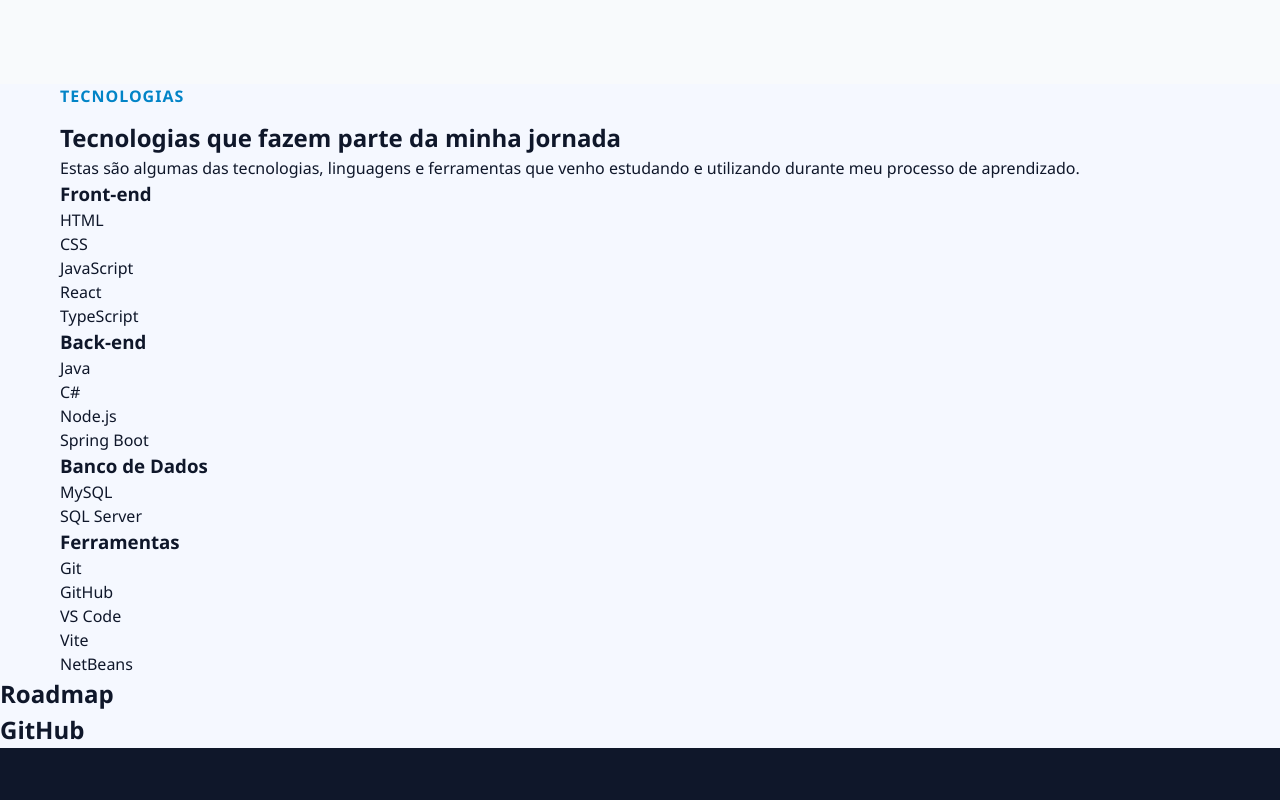
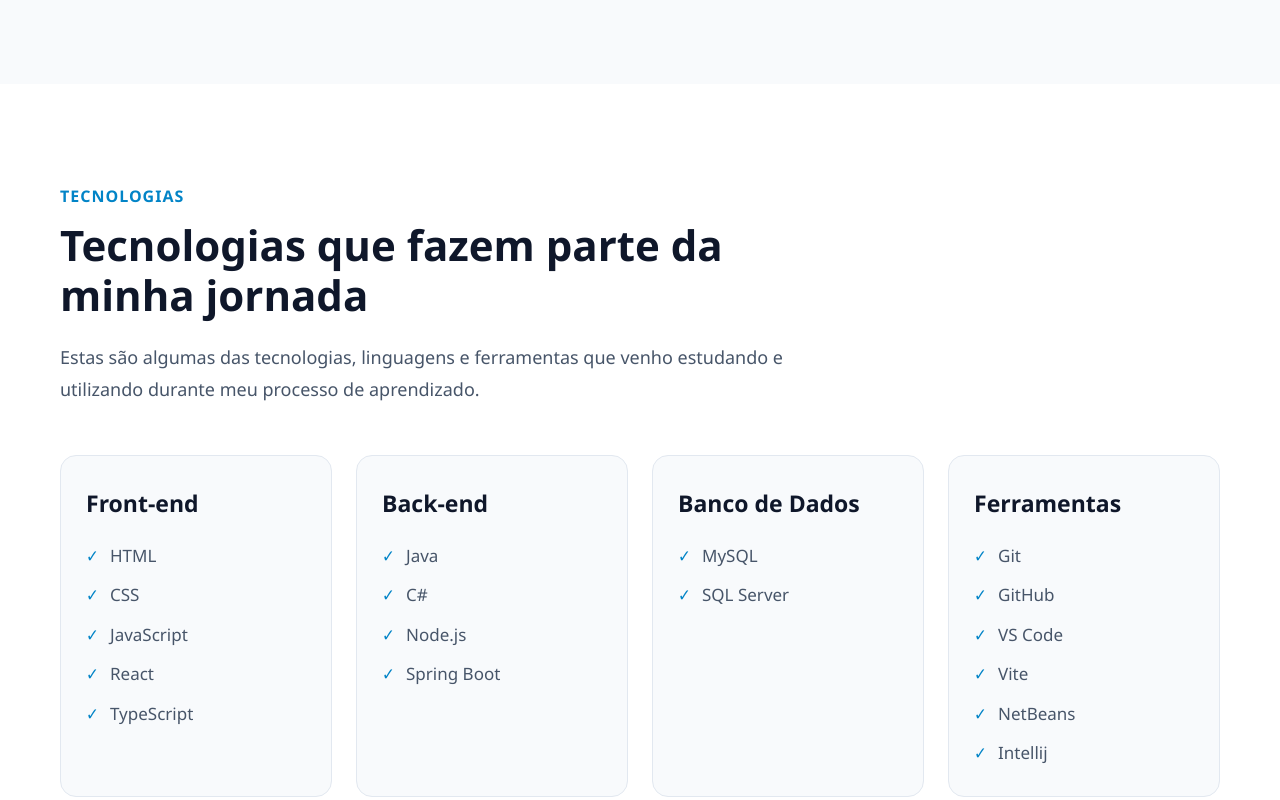
Before and after one commit to AlexandreAkkt/RoadmapReact, a React (Vite) app: page / in a window 1280 px wide. Shown: the part 1280-2080 px from the top of the page. Built offline with nearby package versions, Linux system fonts and the light colour scheme.

Commit message:
chore: testa configuração do Git

```diff
--- a/src/Components/Technologies/Technologies.css
+++ b/src/Components/Technologies/Technologies.css
@@ -0,0 +1,88 @@
+/* Seção principal de tecnologias */
+#technologies {
+  padding: 100px 20px;
+  background-color: #ffffff;
+}
+
+/* Organiza todo o conteúdo da seção */
+.technologies-container {
+  display: flex;
+  flex-direction: column;
+  gap: 50px;
+}
+
+/* Área do título e descrição */
+.technologies-header {
+  max-width: 750px;
+}
+
+/* Título principal */
+.technologies-header h2 {
+  margin-bottom: 20px;
+  color: #0f172a;
+  font-size: 42px;
+  line-height: 1.2;
+}
+
+/* Texto de apresentação */
+.technologies-header p {
+  color: #475569;
+  font-size: 18px;
+  line-height: 1.8;
+}
+
+/* Grade onde ficam os cards */
+.technologies-grid {
+  display: grid;
+  grid-template-columns: repeat(4, 1fr);
+  gap: 24px;
+}
+
+/* Cada card de tecnologia */
+.technology-card {
+  padding: 30px 25px;
+  background-color: #f8fafc;
+  border: 1px solid #e2e8f0;
+  border-radius: 16px;
+  transition: 0.3s ease;
+}
+
+/* Efeito ao passar o mouse */
+.technology-card:hover {
+  transform: translateY(-6px);
+  border-color: #38bdf8;
+  box-shadow: 0 15px 30px rgba(15, 23, 42, 0.1);
+}
+
+/* Título de cada categoria */
+.technology-card h3 {
+  margin-bottom: 22px;
+  color: #0f172a;
+  font-size: 23px;
+}
+
+/* Lista de tecnologias */
+.technology-card ul {
+  display: flex;
+  flex-direction: column;
+  gap: 14px;
+}
+
+/* Cada tecnologia da lista */
+.technology-card li {
+  position: relative;
+  padding-left: 24px;
+  color: #475569;
+  font-size: 17px;
+}
+
+/* Símbolo antes de cada tecnologia */
+.technology-card li::before {
+  content: "✓";
+  position: absolute;
+  left: 0;
+  color: #0284c7;
+  font-weight: 700;
+}
+
+/* Responsividade para tablets */
--- a/src/Components/Technologies/Technologies.jsx
+++ b/src/Components/Technologies/Technologies.jsx
@@ -57,6 +57,7 @@
               <li>VS Code</li>
               <li>Vite</li>
               <li>NetBeans</li>
+              <li>Intellij</li>
             </ul>
           </div>
         </div>
```
